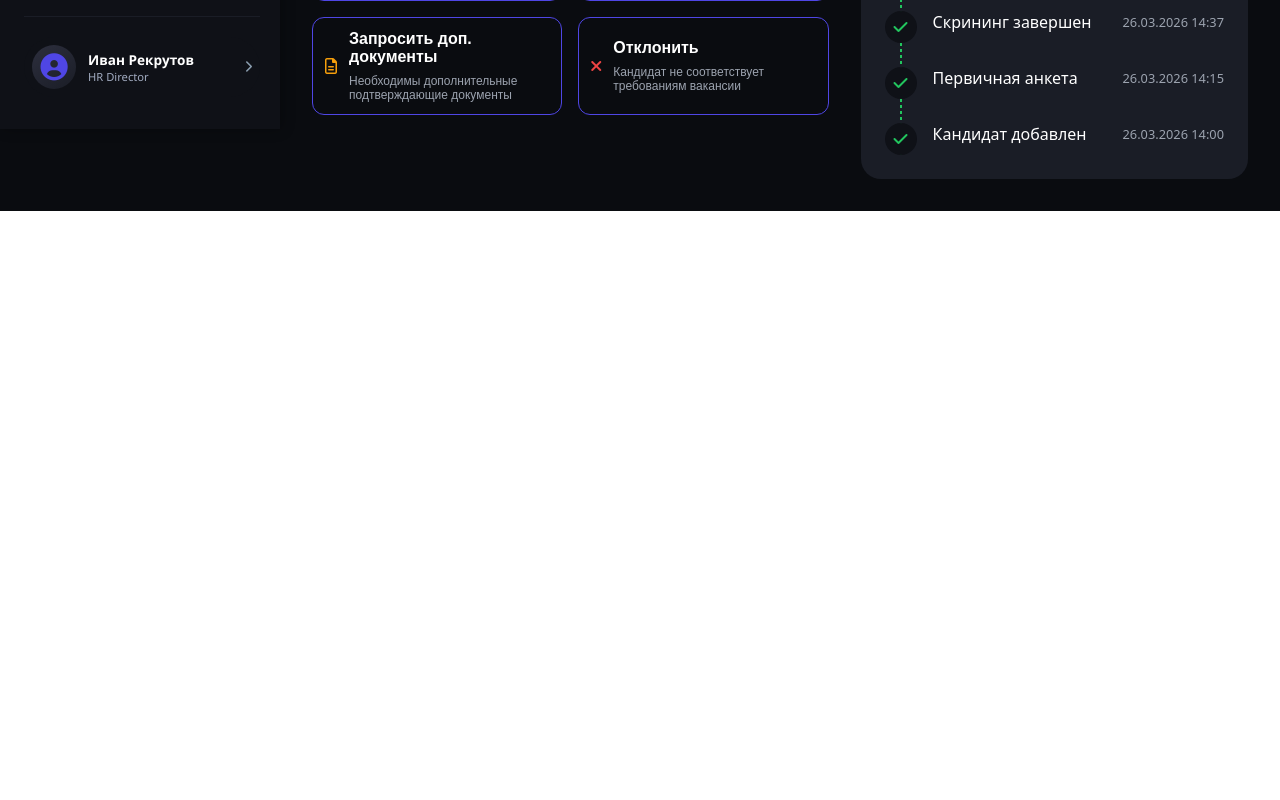
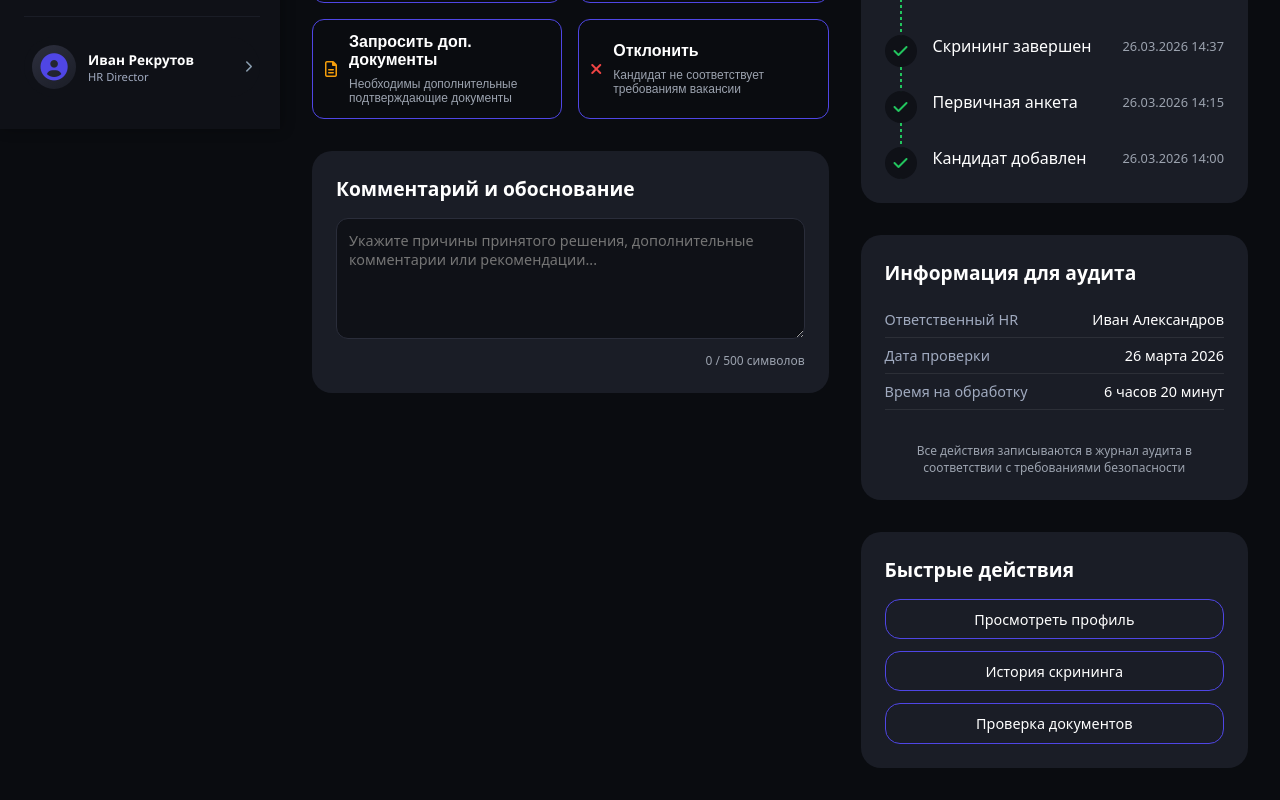
Before and after one commit to CelLecal/AIrecruter, a React (Vite) app in the folder frontend/registration/: page /dashboard/aiprofile/1 in a window 1280 px wide. Shown: the part 671-1471 px from the top of the page. Before the commit the page ends 882 px from the top, so only its background shows below. Built offline with nearby package versions, Linux system fonts and the light colour scheme.

Commit message:
готовы hr рекомендации, осталось сделать красиво

```diff
--- a/frontend/registration/src/components/AiProfile/AiProfile.module.css
+++ b/frontend/registration/src/components/AiProfile/AiProfile.module.css
@@ -79,7 +79,13 @@
   background: #0F1117;
   padding: 0.5rem;
   border-radius: 12px;
+  color: #22c55e;
 }
+
+.metric span {
+  color: #A0AABF;
+}
+
 .check,
 .warning {
   font-size: 1.2rem;
@@ -98,6 +104,7 @@
 }
 
 .decisionButton {
+  height: 100px;
   display: flex;
   align-items: center;
   gap: 12px;
@@ -111,14 +118,17 @@
   cursor: pointer;
   transition: all 0.2s;
 }
+
 .decisionButton:hover {
   background: rgba(79, 70, 229, 0.1);
 }
+
 .buttonTextWrapper {
   display: flex;
   flex-direction: column;
   gap: 0.5rem;
 }
+
 .buttonTextWrapper span:first-child {
   color: white;
 }
@@ -181,27 +191,35 @@
   display: flex;
   align-items: center;
   gap: 8px;
+  color: #A0AABF;;
 }
 .recommendationCard li i {
   width: 20px;
   color: #22c55e;
 }
 
-/* Путь кандидата */
+.recommendationCard p {
+  margin-bottom: 1.5rem;
+}
+
+/* ---------------------путь кандидата ---------------------*/
 .timeline {
   background: #1A1D26;
   border-radius: 20px;
   padding: 1.5rem;
 }
+
 .timeline h3 {
   margin-top: 0;
   margin-bottom: 1.5rem;
 }
+
 .timelineList {
   display: flex;
   flex-direction: column;
   gap: 1.5rem;
 }
+
 .timelineItem {
   display: flex;
   align-items: flex-start;
@@ -238,7 +256,7 @@
   font-size: 0.8rem;
 }
 
-/* Пунктирная линия между элементами */
+/* пунктирная линия между элементами */
 .timelineItem:not(:last-child) .timelineIcon::after {
   content: '';
   position: absolute;
@@ -269,3 +287,119 @@
     align-items: flex-start;
   }
 }
+
+/*--------------аудит---------------*/
+
+.auditInfo {
+  background: #1A1D26;
+  border-radius: 20px;
+  padding: 1.5rem;
+  margin-top: 2rem;
+}
+
+.auditInfo h3 {
+  font-size: 1.2rem;
+  font-weight: 600;
+  margin-bottom: 1rem;
+  color: white;
+}
+
+.auditRow {
+  display: flex;
+  justify-content: space-between;
+  padding: 0.5rem 0;
+  border-bottom: 1px solid rgba(255, 255, 255, 0.08);
+  font-size: 0.9rem;
+}
+
+.auditLabel {
+  color: #A0AABF;
+  font-weight: 500;
+}
+
+.auditFooter {
+  margin-top: 1rem;
+  font-size: 0.75rem;
+  color: #9CA3AF;
+  text-align: center;
+  padding-top: 1rem;
+}
+
+/*--------------быстрые действия---------*/
+
+.quickActions {
+  background: #1A1D26;
+  border-radius: 20px;
+  padding: 1.5rem;
+  margin-top: 2rem;
+}
+
+.quickActions h3 {
+  font-size: 1.2rem;
+  font-weight: 600;
+  margin-bottom: 1rem;
+  color: white;
+}
+
+.actionButtons {
+  display: flex;
+  flex-direction: column;
+  gap: 0.75rem;
+}
+
+.actionButton {
+  background: transparent;
+  border: 1px solid #4F46E5;
+  color: #ffffff;
+  padding: 0.6rem;
+  font-weight: 500;
+  font-size: 0.9rem;
+  font-family: inherit;
+  border-radius: 15px;
+  cursor: pointer;
+  text-align: center;
+}
+
+.actionButton:hover {
+  background: #4F46E5;
+  color: white;
+}
+
+/*комментарий*/
+.commentSection {
+  background: #1A1D26;
+  border-radius: 20px;
+  padding: 1.5rem;
+  margin-top: 2rem;
+}
+
+.commentSection h3 {
+  font-size: 1.2rem;
+  font-weight: 600;
+  margin-bottom: 1rem;
+  color: white;
+}
+
+.commentTextarea {
+  width: 100%;
+  background: #0F1117;
+  border: 1px solid #2A2D3A;
+  border-radius: 12px;
+  padding: 0.75rem;
+  color: white;
+  font-size: 0.9rem;
+  font-family: inherit;
+  resize: vertical;
+}
+
+.commentTextarea:focus {
+  outline: none;
+  border-color: #4F46E5;
+}
+
+.charCounter {
+  text-align: right;
+  font-size: 0.75rem;
+  color: #9CA3AF;
+  margin-top: 0.5rem;
+}
--- a/frontend/registration/src/components/AiProfile/AiProfile.tsx
+++ b/frontend/registration/src/components/AiProfile/AiProfile.tsx
@@ -1,7 +1,14 @@
-import React from 'react';
+import React, { useState } from 'react';
 import styles from './AiProfile.module.css';
 
 const DecisionPage: React.FC = () => {
+  const [comment, setComment] = useState('');
+  const maxLength = 500;
+
+  const handleCommentChange = (e: React.ChangeEvent<HTMLTextAreaElement>) => {
+    setComment(e.target.value.slice(0, maxLength));
+  };
+
   return (
     <div className={styles.container}>
       <div className={styles.header}>
@@ -73,6 +80,21 @@ const DecisionPage: React.FC = () => {
               </button>
             </div>
           </div>
+
+          {/* комментарий и обоснование */}
+          <div className={styles.commentSection}>
+            <h3>Комментарий и обоснование</h3>
+            <textarea
+              className={styles.commentTextarea}
+              placeholder="Укажите причины принятого решения, дополнительные комментарии или рекомендации..."
+              value={comment}
+              onChange={handleCommentChange}
+              rows={5}
+            />
+            <div className={styles.charCounter}>
+              {comment.length} / {maxLength} символов
+            </div>
+          </div>
         </div>
 
         {/* Правая колонка */}
@@ -138,6 +160,32 @@ const DecisionPage: React.FC = () => {
               </div>
             </div>
           </div>
+
+          <div className={styles.auditInfo}>
+            <h3>Информация для аудита</h3>
+            <div className={styles.auditRow}>
+              <span className={styles.auditLabel}>Ответственный HR</span>
+              <span>Иван Александров</span>
+            </div>
+            <div className={styles.auditRow}>
+              <span className={styles.auditLabel}>Дата проверки</span>
+              <span>26 марта 2026</span>
+            </div>
+            <div className={styles.auditRow}>
+              <span className={styles.auditLabel}>Время на обработку</span>
+              <span>6 часов 20 минут</span>
+            </div>
+            <div className={styles.auditFooter}>Все действия записываются в журнал аудита в соответствии с требованиями безопасности</div>
+          </div>
+
+          <div className={styles.quickActions}>
+            <h3>Быстрые действия</h3>
+            <div className={styles.actionButtons}>
+              <button className={styles.actionButton}>Просмотреть профиль</button>
+              <button className={styles.actionButton}>История скрининга</button>
+              <button className={styles.actionButton}>Проверка документов</button>
+            </div>
+          </div>
         </div>
       </div>
     </div>
```
